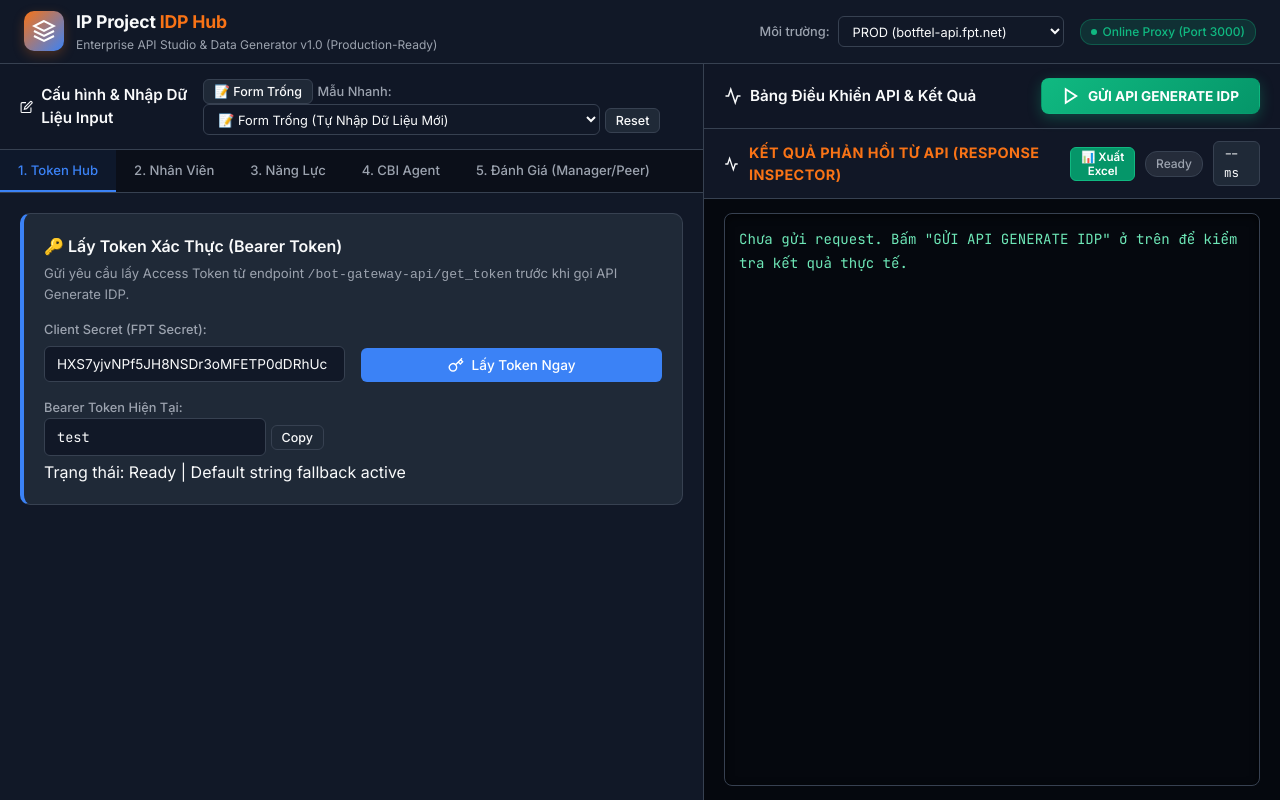
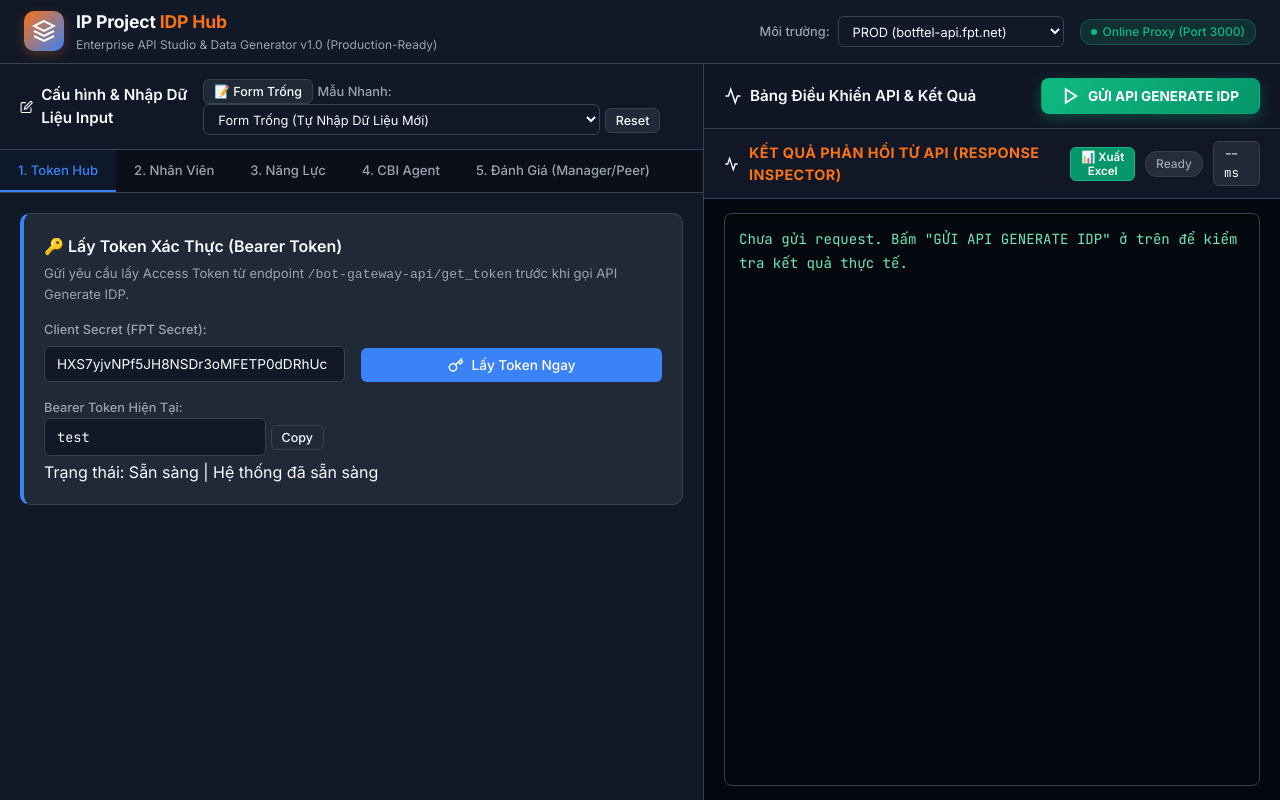
Before and after one commit to uongngocson/fpt-ai-tester, a website: page public/index.html in a window 1280 px wide. Drawn offline with Linux system fonts and the light colour scheme.

Commit message:
Refine UI text copy for enterprise production deployment

```diff
--- a/public/app.js
+++ b/public/app.js
@@ -257,7 +257,7 @@
 
     // Reset Form
     btnResetForm.addEventListener('click', () => {
-      if (confirm('Xác nhận tạo Form trống mới để nhập liệu từ đầu?')) {
+      if (confirm('Xác nhận đặt lại biểu mẫu nhập liệu về trạng thái ban đầu?')) {
         presetSelect.value = 'blank_form';
         presetSelect.dispatchEvent(new Event('change'));
       }
--- a/public/index.html
+++ b/public/index.html
@@ -109,7 +109,7 @@
                 <button id="btnCopyToken" class="btn btn-secondary btn-sm">Copy</button>
               </div>
               <div id="tokenMeta" class="token-meta text-muted mt-1">
-                <span>Trạng thái: Ready</span> | <span id="tokenExpiryText">Default string fallback active</span>
+                <span>Trạng thái: Sẵn sàng</span> | <span id="tokenExpiryText">Hệ thống đã sẵn sàng</span>
               </div>
             </div>
           </div>
--- a/public/presets.json
+++ b/public/presets.json
@@ -2,8 +2,8 @@
   "presets": [
     {
       "id": "blank_form",
-      "name": "📝 Form Trống (Tự Nhập Dữ Liệu Mới)",
-      "description": "Form sạch 100% để bạn tự điền thông tin thực tế từ đầu.",
+      "name": "Form Trống (Tự Nhập Dữ Liệu Mới)",
+      "description": "Biểu mẫu trống 100% để nhập thông tin thực tế từ đầu.",
       "data": {
         "employee_info": {
           "full_name": "",
```
Also changed, not shown: 2 other files.
